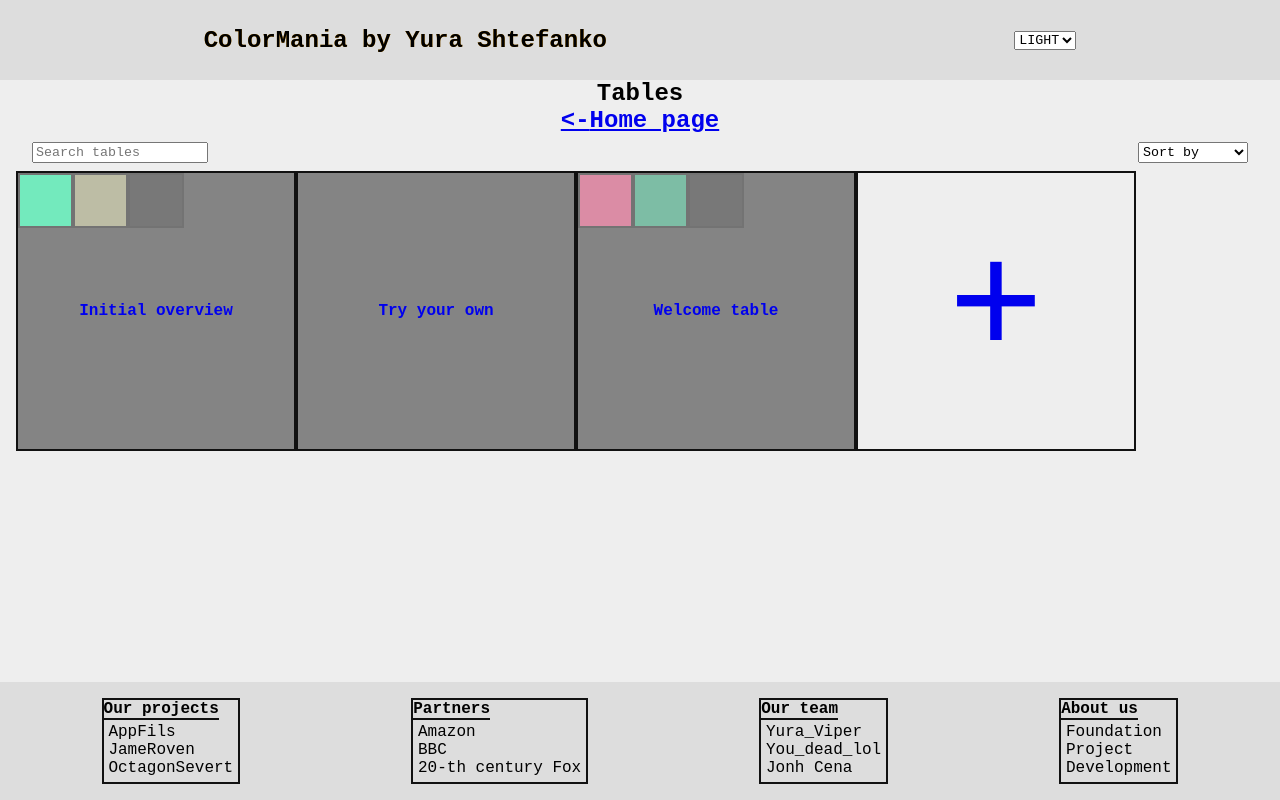
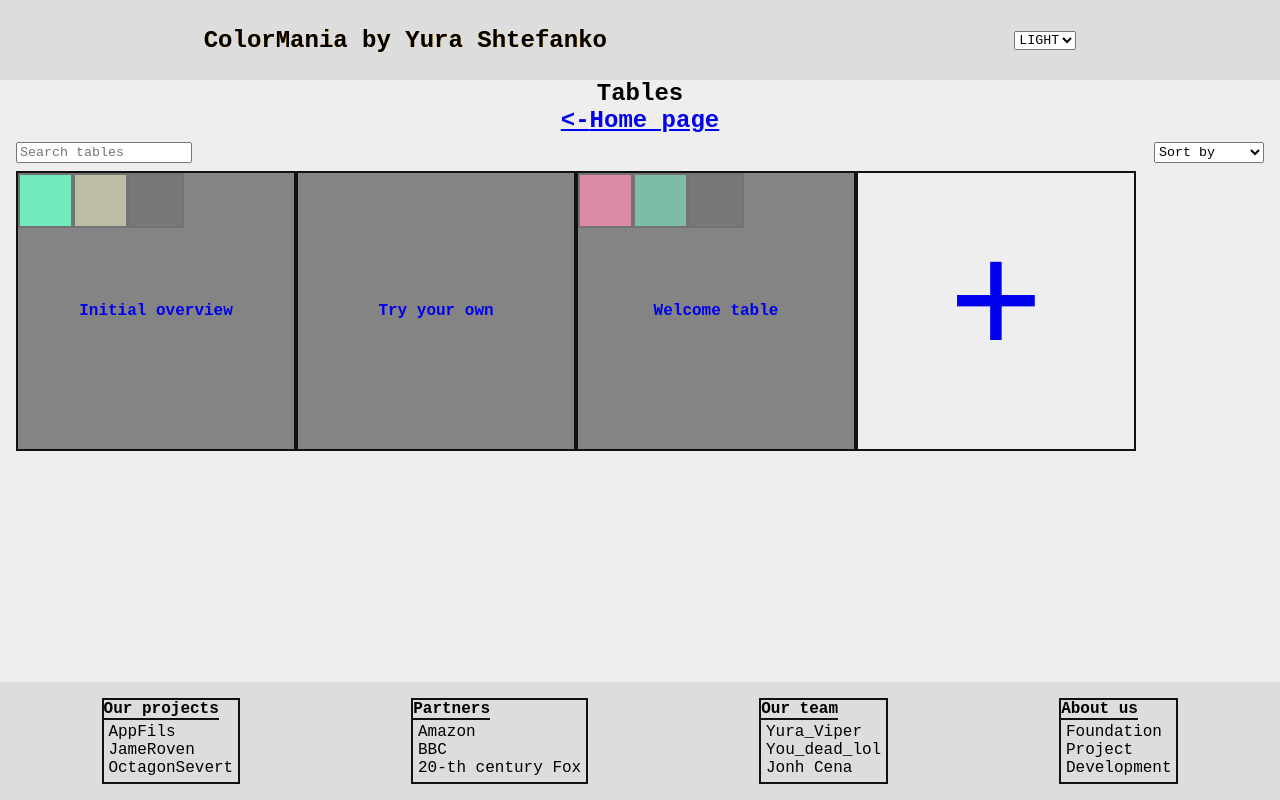
Before and after one commit to Viper-JSX/Colormania-React, a React (Create React App) app: page /tables in a window 1280 px wide. Built offline with nearby package versions, Linux system fonts and the light colour scheme.

Commit message:
Changed margin of SortBy and TablesSearch

```diff
--- a/src/css/App.css
+++ b/src/css/App.css
@@ -100,7 +100,7 @@ header .appTitle:hover{
 }
 
 .filterTools .sortBy, .filterTools .tableSearch{
-    margin: 0.5rem 2rem 0.5rem 2rem;
+    margin: 0.5rem 1rem 0.5rem 1rem;
 }
 
 
```
